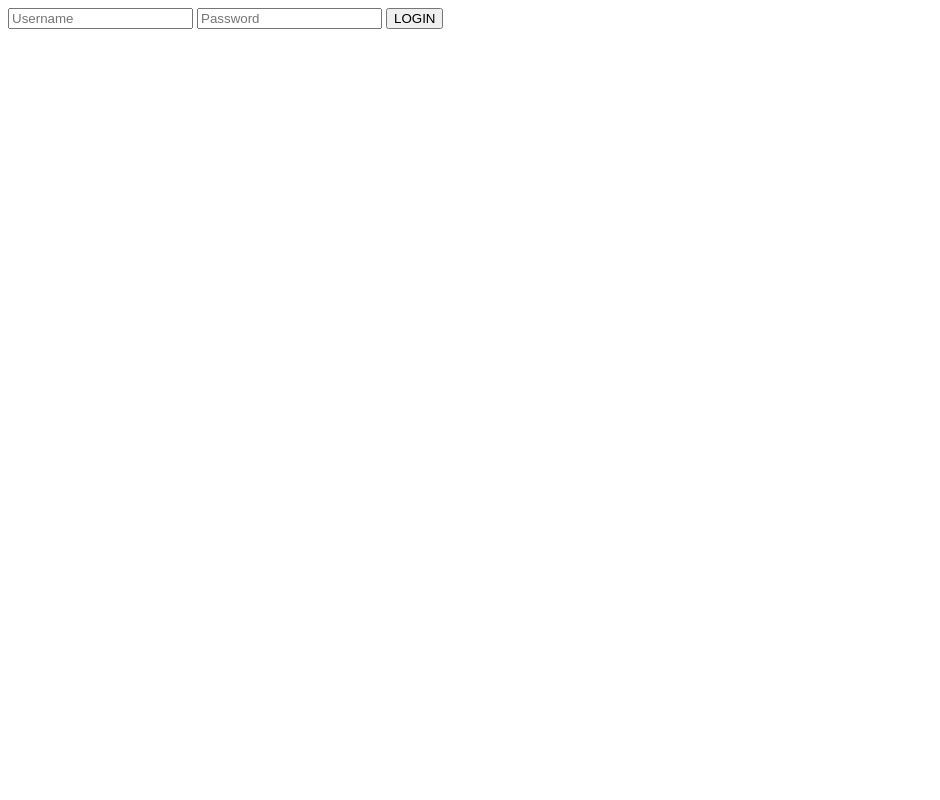
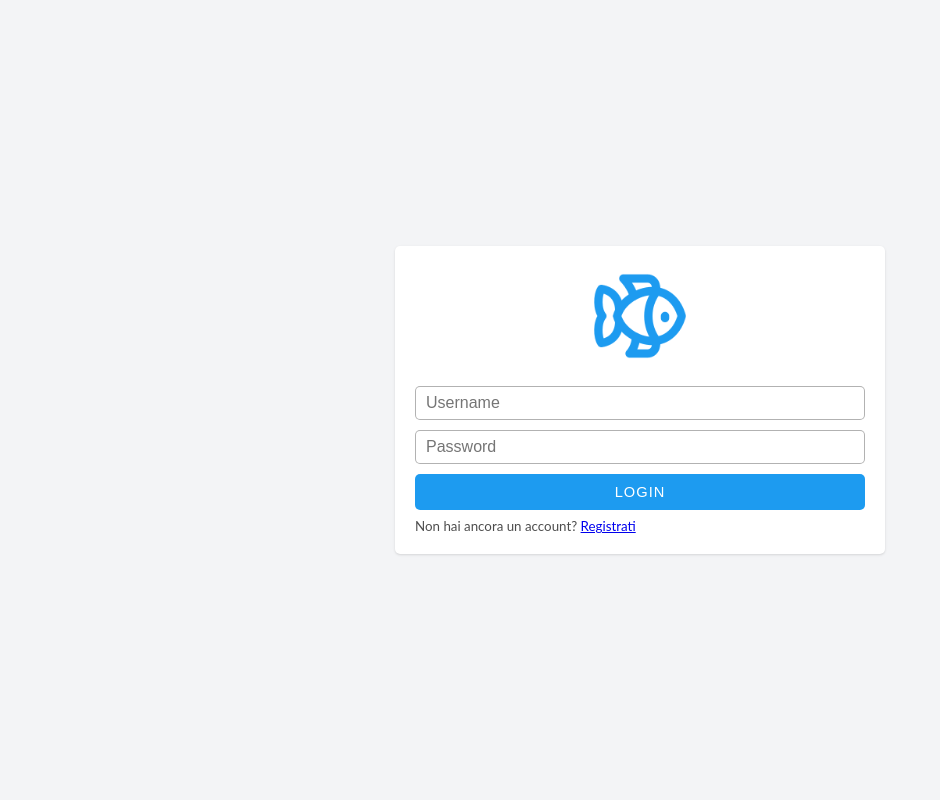
Before and after one commit to GioPan04/twitter_clone, a PHP site: page /auth/login.php in a window 1280 px wide. Shown: the whole page, without its empty margins (0-940 px from the left). Run offline with PHP 8.4, Linux system fonts and the light colour scheme.

Commit message:
UI changes

```diff
--- a/src/auth/login.php
+++ b/src/auth/login.php
@@ -22,12 +22,18 @@ if($_SERVER['REQUEST_METHOD'] === 'POST') {
   <meta charset="UTF-8"/>
   <meta name="viewport" content="width=device-width, initial-scale=1.0"/>
   <title>Twitter - Login</title>
+  <link rel="stylesheet" href="/static/style.css">
 </head>
-<body>
-  <form action="login.php" method="POST">
-    <input type="text" name="username" placeholder="Username"/>
-    <input type="text" name="password" placeholder="Password"/>
-    <input type="submit" value="LOGIN"/>
-  </form>
+<body class="center">
+  <div>
+    <form class="login-form" action="login.php" method="POST">
+      <img class="form-logo" src="/static/logo-blue.png" alt="logo">
+      <input class="input" type="text" name="username" placeholder="Username"/>
+      <input class="input" type="password" name="password" placeholder="Password"/>
+      <input class="button button-primary" type="submit" value="LOGIN"/>
+
+      <span>Non hai ancora un account? <a href="/auth/singup.php">Registrati</a></span>
+    </form>
+  </div>
 </body>
 </html>
--- a/src/index.php
+++ b/src/index.php
@@ -16,19 +16,19 @@ session_start();
 <body>
   <?php include "components/navbar.php" ?>
   <div class="content">
+    <?php if(isset($_SESSION['user'])) : ?>
       <div>
         <h3>Potresti conoscere</h3>
         <div class="friends-list">
           <?php
-          if(isset($_SESSION['user'])) {
             $friends = get_friends($_SESSION['user']['id']);
             while($user = $friends->fetch_assoc()) {
               include "components/friend.php";
             }
-          }
           ?>
         </div>
       </div>
+    <?php endif; ?>
     <div class="posts-list">
       <?php
       $posts = isset($_SESSION['user']) ? get_followed_posts($_SESSION['user']['id']) : get_posts();
--- a/src/static/style.css
+++ b/src/static/style.css
@@ -44,6 +44,14 @@ table {
 }
 
 @import url('https://fonts.googleapis.com/css2?family=Lato:wght@100;300;400;700;900&display=swap');
+
+:root {
+	--app-color: #1d9bf0;
+}
+
+body {
+	background-color: rgb(243, 244, 246);
+}
 
 .navbar {
   background-color: #ADD8E6;
@@ -147,3 +155,63 @@ table {
 	flex-direction: column;
 	align-items: center;
 }
+
+body.center {
+	height: 100vh;
+}
+
+.center {
+	display: flex;
+	align-items: center;
+	justify-content: center;
+}
+
+.login-form {
+	width: 450px;
+	display: flex;
+	flex-direction: column;
+	background-color: #fff;
+	padding: 20px;
+	border-radius: 5px;
+	box-shadow: 0 1px 3px 0 rgb(0 0 0 / 0.1), 0 1px 2px -1px rgb(0 0 0 / 0.1);
+}
+
+.form-logo {
+	height: 100px;
+	object-fit: contain;
+	margin-bottom: 20px;
+}
+
+.input {
+	margin-bottom: 10px;
+	box-sizing:border-box;
+	width: 100%;
+	padding: 7px 10px;
+	font-size: 12pt;
+	border-radius: 5px;
+	border: 1px rgba(0, 0, 0, 0.3) solid;
+}
+
+.login-form > span {
+	margin-top: 10px;
+	color: rgba(0, 0, 0, 0.7);
+	font-size: 10pt;
+}
+
+.login-form > input:last-of-type {
+	margin-bottom: 0;
+}
+
+.button {
+	padding: 10px;
+	border-radius: 5px;
+	cursor: pointer;
+	font-size: 11pt;
+	letter-spacing: 1px;
+}
+
+.button-primary {
+	background-color: var(--app-color);
+	border: none;
+	color: #fff;
+}
```
Also changed, not shown: src/static/fish.svg (added), src/static/logo-black.png (added), src/static/logo-blue.png (added). Lines whose indentation alone changed are shown as unchanged.
